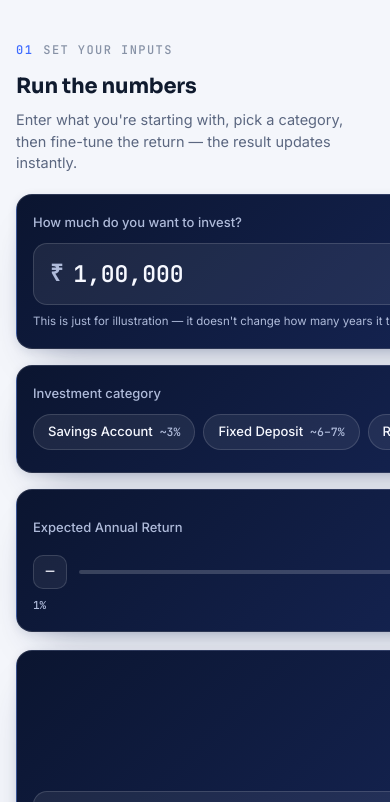
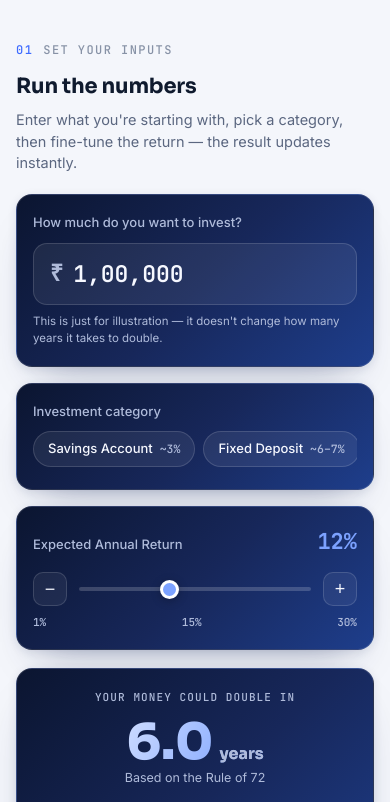
Before and after one commit to anuraggiri4308/money-doubles, a plain HTML site: page index.html in a window 390 px wide. Shown: the part 298-1100 px from the top of the page. Drawn offline with Linux system fonts and the light colour scheme.

Commit message:
reponsive

```diff
--- a/index.html
+++ b/index.html
@@ -169,6 +169,8 @@
         border-radius: 20px;
         box-shadow: 0 24px 44px -24px rgba(16, 32, 80, 0.38),
           0 2px 10px rgba(16, 32, 80, 0.1);
+        min-width: 0;
+        max-width: 100%;
       }
       .card.pad {
         padding: 22px;
@@ -223,6 +225,9 @@
         gap: 18px;
         align-items: start;
       }
+      .calc-grid > * {
+        min-width: 0;
+      }
       @media (max-width: 900px) {
         .calc-grid {
           grid-template-columns: 1fr;
@@ -232,6 +237,7 @@
         display: flex;
         flex-direction: column;
         gap: 16px;
+        min-width: 0;
       }
 
       .field-label {
@@ -248,6 +254,7 @@
         border: 1px solid var(--on-card-line);
         border-radius: 14px;
         padding: 13px 16px;
+        min-width: 0;
         transition: border-color 0.2s ease, box-shadow 0.2s ease;
       }
       .amount-row:focus-within {
@@ -293,6 +300,7 @@
         display: flex;
         gap: 8px;
         flex-wrap: wrap;
+        min-width: 0;
       }
       @media (max-width: 640px) {
         .chip-row {
@@ -300,6 +308,8 @@
           overflow-x: auto;
           padding-bottom: 4px;
           scrollbar-width: none;
+          width: 100%;
+          -webkit-overflow-scrolling: touch;
         }
         .chip-row::-webkit-scrollbar {
           display: none;
@@ -350,12 +360,14 @@
         border: 1px solid var(--on-card-line);
         border-radius: 14px;
         padding: 18px;
+        min-width: 0;
       }
       .slider-top {
         display: flex;
         align-items: baseline;
         justify-content: space-between;
         margin-bottom: 14px;
+        gap: 8px;
       }
       .slider-title {
         font-size: 13px;
@@ -372,6 +384,7 @@
         display: flex;
         align-items: center;
         gap: 12px;
+        min-width: 0;
       }
       .stepper-btn {
         width: 34px;
@@ -400,6 +413,8 @@
         -webkit-appearance: none;
         appearance: none;
         width: 100%;
+        min-width: 0;
+        flex: 1;
         height: 4px;
         border-radius: 4px;
         background: rgba(255, 255, 255, 0.18);
```
